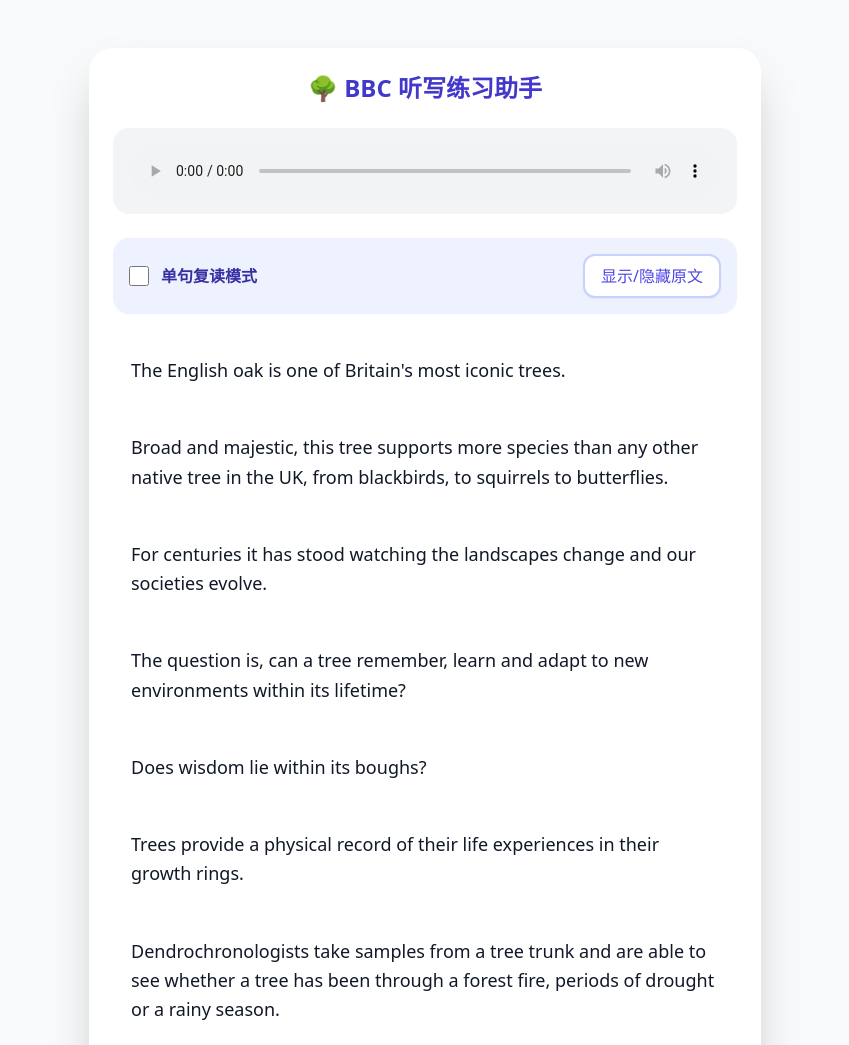
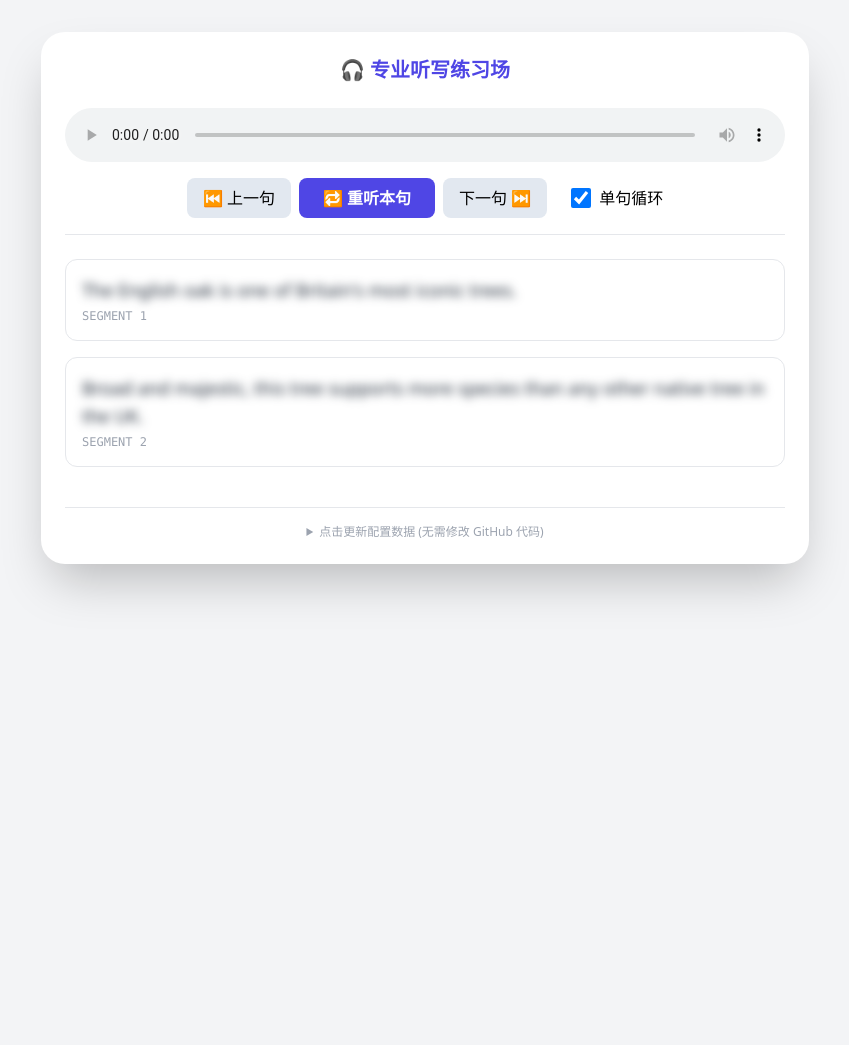
Before and after one commit to Aryastudy/learning-hub, a plain HTML site: page index.html in a window 1280 px wide. Shown: the top 1045 px of the page, without its empty margins (215-1064 px from the left). After the commit the page ends 800 px from the top, so only its background shows below. Drawn offline with nearby package versions, Linux system fonts and the light colour scheme.

Commit message:
Update index.html

```diff
--- a/index.html
+++ b/index.html
@@ -3,188 +3,126 @@
 <head>
     <meta charset="UTF-8">
     <meta name="viewport" content="width=device-width, initial-scale=1.0">
-    <title>我的外语听写站 - BBC Learning</title>
+    <title>极简听写专家</title>
     <script src="https://cdn.tailwindcss.com"></script>
     <style>
-        /* 定义点击后的高亮颜色 */
-        .active-segment {
-            background-color: #fef08a !important;
-            border-color: #facc15 !important;
-            transform: scale(1.02);
-        }
+        .active-line { background-color: #eef2ff; border-left: 4px solid #4f46e5; transform: translateX(5px); }
+        .blur-text { filter: blur(5px); transition: all 0.3s; cursor: help; }
+        .blur-text:hover { filter: blur(0); }
     </style>
 </head>
-<body class="bg-slate-50 min-h-screen p-4 font-sans text-gray-900">
+<body class="bg-gray-100 min-h-screen p-4 flex flex-col items-center">
+    <div class="max-w-3xl w-full bg-white shadow-2xl rounded-3xl p-6 mt-4">
+        <h1 class="text-xl font-bold text-center mb-6 text-indigo-600">🎧 专业听写练习场</h1>
 
-    <div class="max-w-2xl mx-auto bg-white shadow-2xl rounded-3xl p-6 mt-8">
-        <h1 class="text-2xl font-bold text-indigo-700 mb-6 text-center">🌳 BBC 听写练习助手</h1>
+        <div class="sticky top-0 bg-white z-10 pb-4 border-b">
+            <audio id="player" class="w-full mb-4" controls src="audio.mp3"></audio>
 
-        <div class="bg-gray-100 p-4 rounded-2xl mb-6">
-            <audio id="player" class="w-full" controls src="audio.mp3"></audio>
+            <div class="flex flex-wrap gap-2 justify-center">
+                <button onclick="prevStep()" class="px-4 py-2 bg-slate-200 rounded-lg">⏮ 上一句</button>
+                <button onclick="replayCurrent()" class="px-6 py-2 bg-indigo-600 text-white rounded-lg font-bold">🔁 重听本句</button>
+                <button onclick="nextStep()" class="px-4 py-2 bg-slate-200 rounded-lg">下一句 ⏭</button>
+                <label class="flex items-center ml-4">
+                    <input type="checkbox" id="autoRepeat" checked class="w-5 h-5">
+                    <span class="ml-2">单句循环</span>
+                </label>
+            </div>
         </div>
 
-        <div class="flex justify-between items-center mb-6 p-4 bg-indigo-50 rounded-2xl">
-            <label class="flex items-center cursor-pointer group">
-                <input type="checkbox" id="repeatMode" class="w-5 h-5 text-indigo-600 rounded-md border-gray-300">
-                <span class="ml-3 font-semibold text-indigo-800">单句复读模式</span>
-            </label>
-            <button onclick="toggleText()" class="px-4 py-2 bg-white border-2 border-indigo-200 rounded-xl text-indigo-600 font-medium hover:bg-indigo-600 hover:text-white hover:border-indigo-600 transition-all duration-300 shadow-sm">
-                显示/隐藏原文
-            </button>
-        </div>
+        <div id="displayArea" class="mt-6 space-y-4">
+            </div>
 
-        <div id="content" class="space-y-3 transition-opacity duration-300 min-h-[200px]">
-            <div class="text-center text-gray-400 py-10 italic">
-                等待加载 JSON 数据中...
-            </div>
-        </div>
+        <details class="mt-10 border-t pt-4">
+            <summary class="text-xs text-gray-400 cursor-pointer text-center">点击更新配置数据 (无需修改 GitHub 代码)</summary>
+            <textarea id="jsonInput" class="w-full h-32 mt-2 p-2 text-xs border rounded" placeholder="在此粘贴 AI Studio 的 JSON 数据..."></textarea>
+            <button onclick="updateData()" class="w-full mt-2 bg-black text-white py-1 text-sm rounded">更新页面内容</button>
+        </details>
     </div>
 
     <script>
-        /**
-         * 【关键：这里是你要放 AI Studio 数据的地方】
-         * 等你在 AI Studio 拿到 BBC 的转录数据后，
-         * 直接把下面这个 data 数组里的内容替换掉即可。
-         */
-        const data = [
-  {
-    "text": "The English oak is one of Britain's most iconic trees.",
-    "start": 5.0,
-    "end": 8.5
-  },
-  {
-    "text": "Broad and majestic, this tree supports more species than any other native tree in the UK, from blackbirds, to squirrels to butterflies.",
-    "start": 9.0,
-    "end": 17.8
-  },
-  {
-    "text": "For centuries it has stood watching the landscapes change and our societies evolve.",
-    "start": 18.8,
-    "end": 23.3
-  },
-  {
-    "text": "The question is, can a tree remember, learn and adapt to new environments within its lifetime?",
-    "start": 24.0,
-    "end": 29.3
-  },
-  {
-    "text": "Does wisdom lie within its boughs?",
-    "start": 30.0,
-    "end": 32.5
-  },
-  {
-    "text": "Trees provide a physical record of their life experiences in their growth rings.",
-    "start": 33.0,
-    "end": 38.3
-  },
-  {
-    "text": "Dendrochronologists take samples from a tree trunk and are able to see whether a tree has been through a forest fire, periods of drought or a rainy season.",
-    "start": 39.0,
-    "end": 49.3
-  },
-  {
-    "text": "But these markings are more than just battle scars.",
-    "start": 50.0,
-    "end": 53.0
-  },
-  {
-    "text": "An organisation called Membra studies a number of UK tree species to see how they 'remember' and respond to environmental stress.",
-    "start": 54.0,
-    "end": 102.3
-  },
-  {
-    "text": "Their research shows that environmental events do not change the tree's genetic code, but they can change how its genes react, which helps the tree adapt and defend itself against future drought, disease or climate extremes.",
-    "start": 103.0,
-    "end": 115.3
-  },
-  {
-    "text": "So, trees don't have conscious memories of events like humans do – they remember through biological, structural changes.",
-    "start": 116.0,
-    "end": 123.5
-  },
-  {
-    "text": "That's a tree's defence in its own lifespan, but can their memories be passed down to future generations?",
-    "start": 124.0,
-    "end": 129.5
-  },
-  {
-    "text": "Membra's research found that seedlings were more tolerant to drought when their parents had experienced repeated drought.",
-    "start": 130.0,
-    "end": 136.5
-  },
-  {
-    "text": "And in one of the world's largest climate change experiments, published in Nature Climate Change by Richard Norby and colleagues, they pumped extra CO2 into an oak forest.",
-    "start": 137.0,
-    "end": 147.5
-  },
-  {
-    "text": "Not only did the trees absorb more CO2, but the offspring of those trees also grew faster and were more resistant to disease, suggesting that tough conditions might make trees' offspring more resilient.",
-    "start": 148.0,
-    "end": 159.5
-  },
-  {
-    "text": "What does this all mean?",
-    "start": 160.0,
-    "end": 162.2
-  },
-  {
-    "text": "There has been a wave of tree planting schemes throughout the UK, with aims to improve biodiversity and our defence against climate change.",
-    "start": 163.0,
-    "end": 172.0
-  },
-  {
-    "text": "Fast-growing and short-lived tree species are often favoured in these schemes to quickly increase tree numbers.",
-    "start": 173.0,
-    "end": 180.3
-  },
-  {
-    "text": "But trees that live longer, like oaks, which have a greater memory and resilience, could be a better choice.",
-    "start": 181.0,
-    "end": 188.0
-  }
-];
+        // 初始化数据
+        let data = [];
+        let currentIndex = 0;
+        const player = document.getElementById('player');
+        const displayArea = document.getElementById('displayArea');
+        const buffer = 0.25; // 补偿值，解决最后单词没读完的问题
 
-        const player = document.getElementById('player');
-        const content = document.getElementById('content');
-        const repeatMode = document.getElementById('repeatMode');
-        let currentRange = { start: 0, end: 0 };
-
-        // 渲染页面内容的函数
-        function renderContent() {
-            content.innerHTML = ''; // 清空提示
-            data.forEach((item) => {
+        function render() {
+            displayArea.innerHTML = '';
+            data.forEach((item, index) => {
                 const div = document.createElement('div');
-                div.className = "p-4 rounded-xl border-2 border-transparent hover:border-indigo-200 hover:bg-indigo-50 cursor-pointer transition-all duration-200 leading-relaxed text-lg";
-                div.innerText = item.text;
-
-                div.onclick = () => {
-                    currentRange = { start: item.start, end: item.end };
-                    player.currentTime = item.start;
-                    player.play();
-
-                    // 切换高亮状态
-                    document.querySelectorAll('#content div').forEach(el => el.classList.remove('active-segment'));
-                    div.classList.add('active-segment');
-                };
-                content.appendChild(div);
+                div.id = `line-${index}`;
+                div.className = "p-4 rounded-xl border transition-all duration-200 mb-2 cursor-pointer relative group";
+                div.innerHTML = `
+                    <div class="blur-text text-lg text-gray-800" id="text-${index}">${item.text}</div>
+                    <div class="text-xs text-gray-400 mt-1 uppercase font-mono">Segment ${index + 1}</div>
+                `;
+                div.onclick = () => jumpTo(index);
+                displayArea.appendChild(div);
             });
         }
 
-        // 初始化渲染
-        renderContent();
+        function jumpTo(index) {
+            currentIndex = index;
+            player.currentTime = data[index].start;
+            player.play();
+            updateHighlight();
+        }
 
-        // 核心逻辑：监听时间实现精准复读
+        function replayCurrent() {
+            jumpTo(currentIndex);
+        }
+
+        function nextStep() {
+            if (currentIndex < data.length - 1) jumpTo(currentIndex + 1);
+        }
+
+        function prevStep() {
+            if (currentIndex > 0) jumpTo(currentIndex - 1);
+        }
+
+        function updateHighlight() {
+            document.querySelectorAll('#displayArea > div').forEach(el => el.classList.remove('active-line'));
+            const active = document.getElementById(`line-${currentIndex}`);
+            if (active) {
+                active.classList.add('active-line');
+                active.scrollIntoView({ behavior: 'smooth', block: 'center' });
+            }
+        }
+
         player.addEventListener('timeupdate', () => {
-            if (repeatMode.checked && player.currentTime >= currentRange.end) {
-                player.currentTime = currentRange.start;
-                // 注意：如果想无限循环播放，这里不需要再点 play()，audio 会继续在当前点播放
+            const currentItem = data[currentIndex];
+            if (!currentItem) return;
+
+            // 如果开启了单句循环，且到达结束时间（加了补偿）
+            if (document.getElementById('autoRepeat').checked) {
+                if (player.currentTime >= (currentItem.end + buffer)) {
+                    player.currentTime = currentItem.start;
+                }
             }
         });
 
-        // 隐藏/显示功能
-        function toggleText() {
-            content.classList.toggle('opacity-0');
+        // 本地更新 JSON 数据的功能
+        function updateData() {
+            const raw = document.getElementById('jsonInput').value;
+            try {
+                // 自动清理 AI Studio 可能会带有的 const data = 前缀
+                const cleanJson = raw.replace(/const data = /, '').replace(/;$/, '');
+                data = JSON.parse(cleanJson);
+                render();
+                alert('数据更新成功！');
+            } catch (e) {
+                alert('JSON 格式有误，请检查！');
+            }
         }
+
+        // 初始加载之前的数据
+        data = [
+          { "text": "The English oak is one of Britain's most iconic trees.", "start": 5.0, "end": 8.5 },
+          { "text": "Broad and majestic, this tree supports more species than any other native tree in the UK.", "start": 9.0, "end": 17.8 }
+          // ... 更多数据
+        ];
+        render();
     </script>
 </body>
 </html>
```
